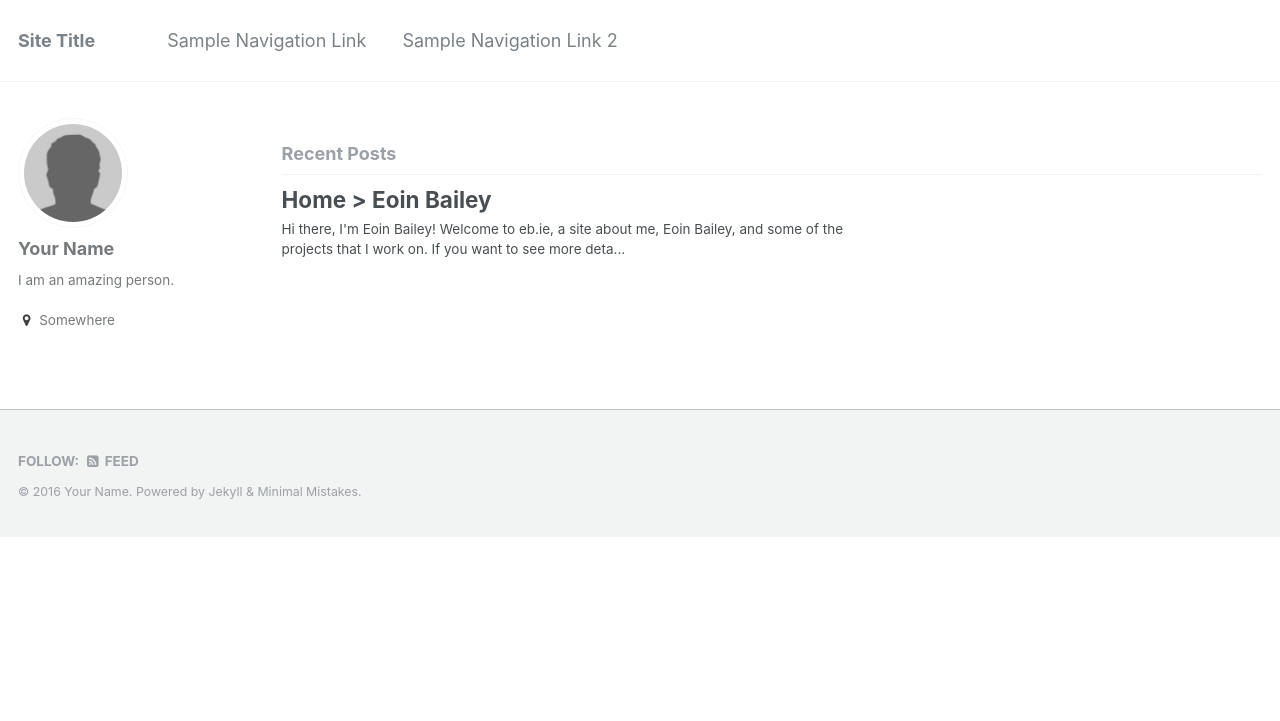
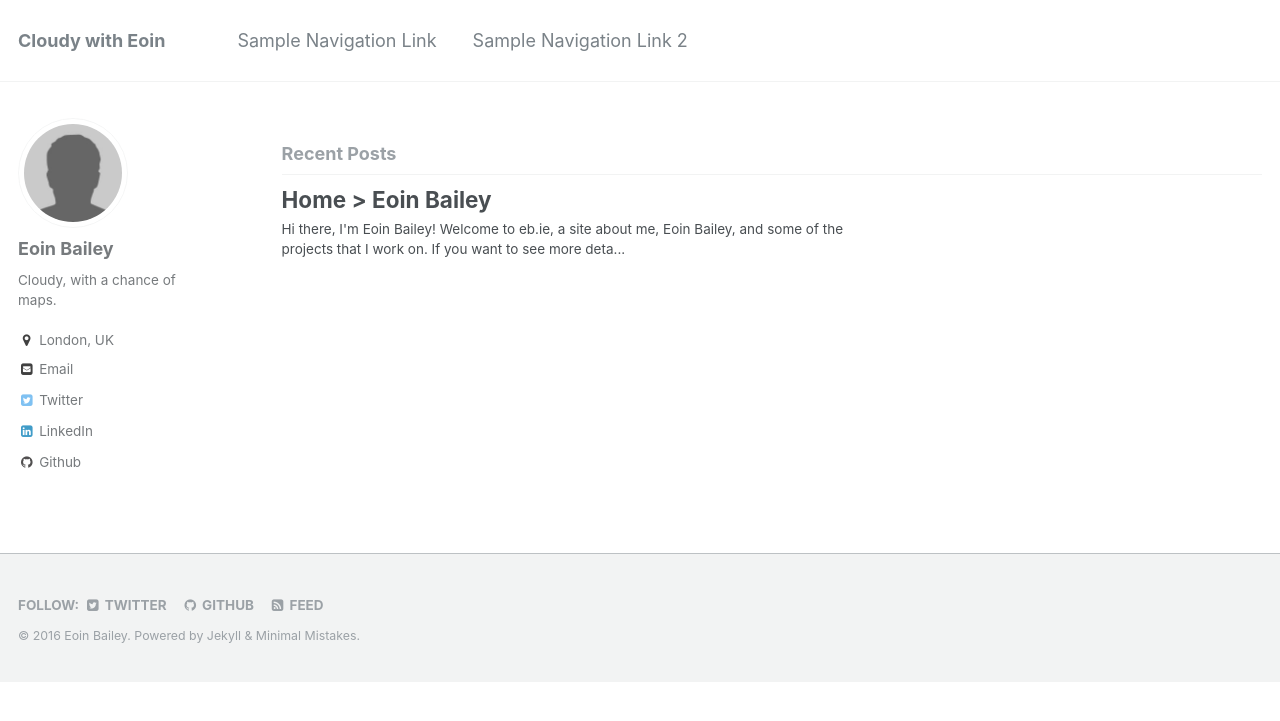
Before and after one commit to baileye/baileye.github.io, a Jekyll site: the page built from index.html, in a window 1280 px wide. Shown: the top 721 px of the page. Built offline with Jekyll 4.4.1, drawn with Linux system fonts in a browser that asks for light colours; the list of posts is cut into pages by our own code.

Commit message:
update config

```diff
--- a/_config.yml
+++ b/_config.yml
@@ -7,13 +7,13 @@
 
 # Site Settings
 locale                   : "en"
-title                    : "Site Title"
+title                    : "Cloudy with Eoin"
 title_separator          : "-"
-name                     : "Your Name"
-description              : "An amazing website."
-url                      : # the base hostname & protocol for your site e.g. "https://mmistakes.github.io"
+name                     : "Eoin Bailey"
+description              : "Read about cloud with Eoin. I've also a fondness for maps and geo-stuff."
+url                      : "http://eb.ie" # the base hostname & protocol for your site e.g. "https://mmistakes.github.io"
 baseurl                  : # the subpath of your site, e.g. "/blog"
-gh_repo                  :
+gh_repo                  : "https://github.com/baileye/baileye.github.io"
 teaser                   : # filename of teaser fallback teaser image placed in /images/, .e.g. "500x300.png"
 # breadcrumbs            : false # true, false (default)
 words_per_minute         : 200
@@ -37,7 +37,7 @@ yandex_site_verification :
 
 # Social Sharing
 twitter:
-  username               :
+  username               : "eoinbailey"
 facebook:
   username               :
   app_id                 :
@@ -63,11 +63,11 @@ google_ad_slot           :
 
 # Site Author
 author:
-  name             : "Your Name"
+  name             : "Eoin Bailey"
   avatar           : "bio-photo.jpg"
-  bio              : "I am an amazing person."
-  location         : "Somewhere"
-  email            :
+  bio              : "Cloudy, with a chance of maps."
+  location         : "London, UK"
+  email            : "eb@eb.ie"
   uri              :
   bitbucket        :
   codepen          :
@@ -75,18 +75,18 @@ author:
   flickr           :
   facebook         :
   foursquare       :
-  github           :
+  github           : "https://github.com/baileye"
   google_plus      :
   keybase          :
   instagram        :
   lastfm           :
-  linkedin         :
+  linkedin         : "https://uk.linkedin.com/in/eoinbailey"
   pinterest        :
   soundcloud       :
   stackoverflow    : # http://stackoverflow.com/users/123456/username
   steam            :
   tumblr           :
-  twitter          :
+  twitter          : "http://twitter.com/eoinbailey"
   vine             :
   weibo            :
   xing             :
@@ -98,8 +98,6 @@ include:
   - .htaccess
   - _pages
 exclude:
-  - "*.sublime-project"
-  - "*.sublime-workspace"
   - .asset-cache
   - .bundle
   - .jekyll-assets-cache
```
